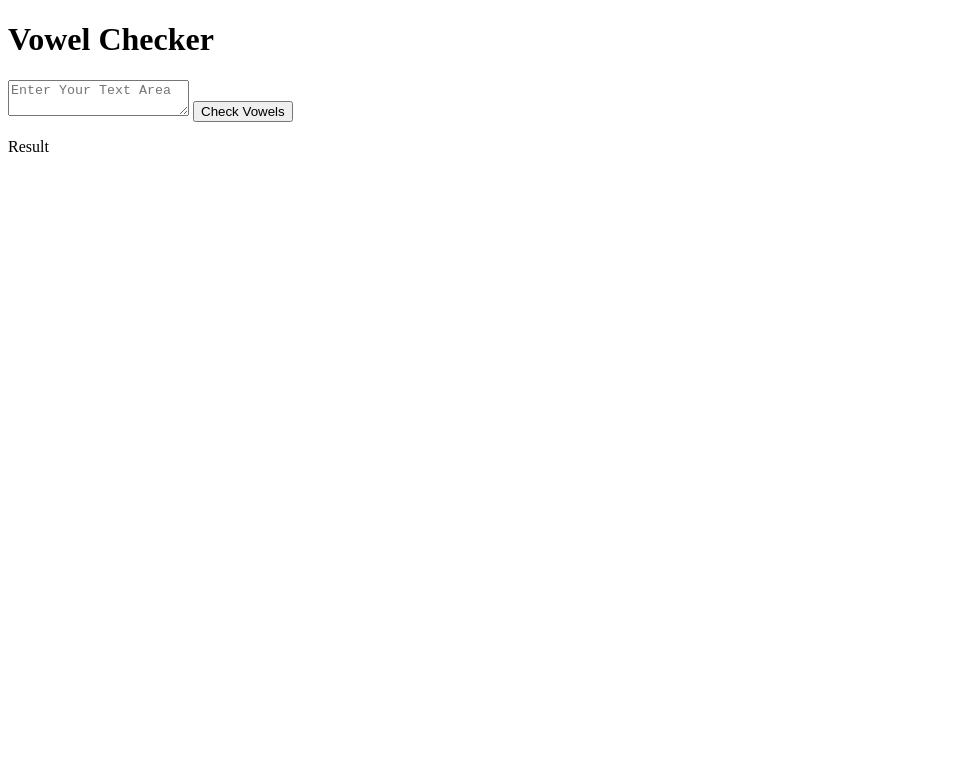
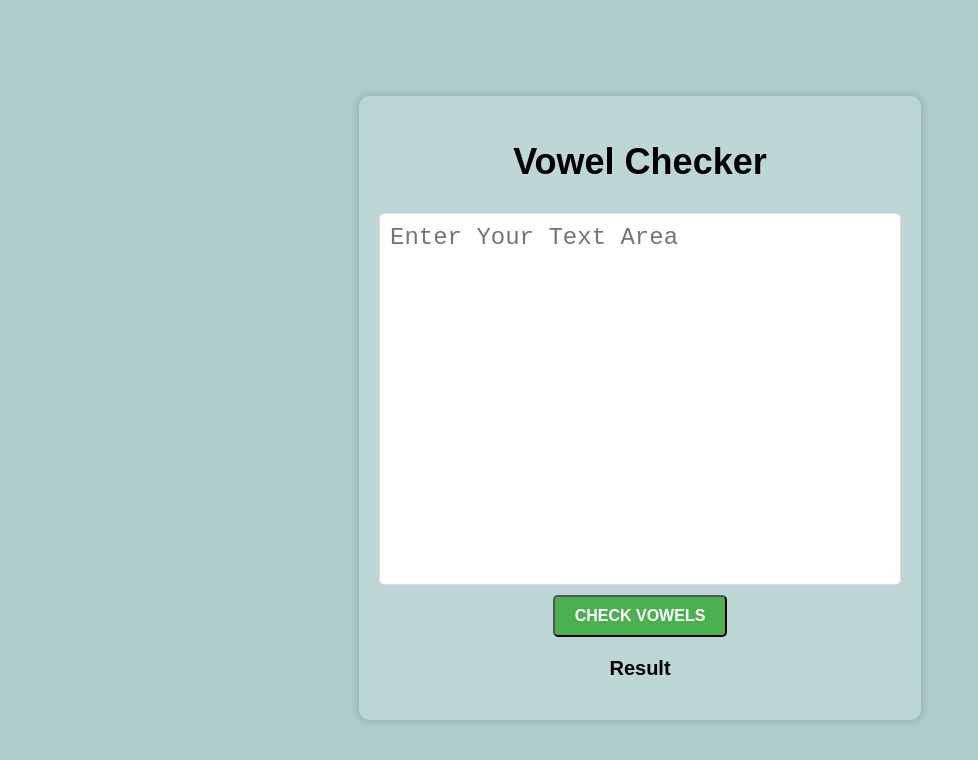
Before and after one commit to shafiq9/Vibrant-Vowel-Checker, a plain HTML site: page index.html in a window 1280 px wide. Shown: the whole page, without its empty margins (0-978 px from the left). Drawn offline with Linux system fonts and the light colour scheme.

Commit message:
CSS part complete

```diff
--- a/index.html
+++ b/index.html
@@ -7,7 +7,7 @@
     <link rel="stylesheet" href="style.css" />
 </head>
 <body>
-    <div className="container">
+    <div class="container">
         <h1>Vowel Checker</h1>
         <textarea id="inputText" placeholder="Enter Your Text Area"></textarea>
         <button onclick="checkVowels()">Check Vowels</button>
--- a/style.css
+++ b/style.css
@@ -0,0 +1,81 @@
+
+body{
+    font-family: Arial, Helvetica, sans-serif;
+    display: flex;
+    justify-content: center;
+    align-items: center;
+    height: 100vh;
+    background-color: rgb(173,204, 204);
+}
+
+.container{
+   background-color: rgba(255, 255, 255, 0.2);
+   backdrop-filter: blur(10px);
+   box-shadow: 0 0 10px rgba(0, 0, 0, 0.2);
+   border-radius: 10px;
+   -webkit-border-radius: 10px;
+   -moz-border-radius: 10px;
+   -ms-border-radius: 10px;
+   -o-border-radius: 10px;
+   padding: 20px;
+   display: flex;
+   flex-direction: column;
+   align-items: center;
+
+}
+
+.container:hover{
+    box-shadow: 0 4px 20px rgba(0, 0, 0, 0.3);
+}
+
+h1{
+    font-size: 36px;
+    margin-bottom: 20px;
+}
+
+textarea{
+    width: 500px;
+    height: 350px;
+    margin: 10px auto;
+    display: block;
+    font-size: 24px;
+    padding: 10px;
+    border: 1px solid #dddddd;
+    border-radius: 5px;
+    -webkit-border-radius: 5px;
+    -moz-border-radius: 5px;
+    -ms-border-radius: 5px;
+    -o-border-radius: 5px;
+    resize: none;
+}
+
+button{
+    padding: 10px 20px;
+    background-color: #4caf50;
+    color: #ffffff;
+    font-size: 16px;
+    text-transform: uppercase;
+    font-weight: bold;
+    border-radius: 5px;
+    -webkit-border-radius: 5px;
+    -moz-border-radius: 5px;
+    -ms-border-radius: 5px;
+    -o-border-radius: 5px;
+    cursor: pointer;
+    transition: background-color 0.3s ease;
+    -webkit-transition: background-color 0.3s ease;
+    -moz-transition: background-color 0.3s ease;
+    -ms-transition: background-color 0.3s ease;
+    -o-transition: background-color 0.3s ease;
+}
+
+button:hover{
+    background-color: #45a049;
+}
+
+#result{
+    font-size: 20px;
+    margin-top: 20px;
+    color: #000000;
+    font-weight: bold;
+}
```
